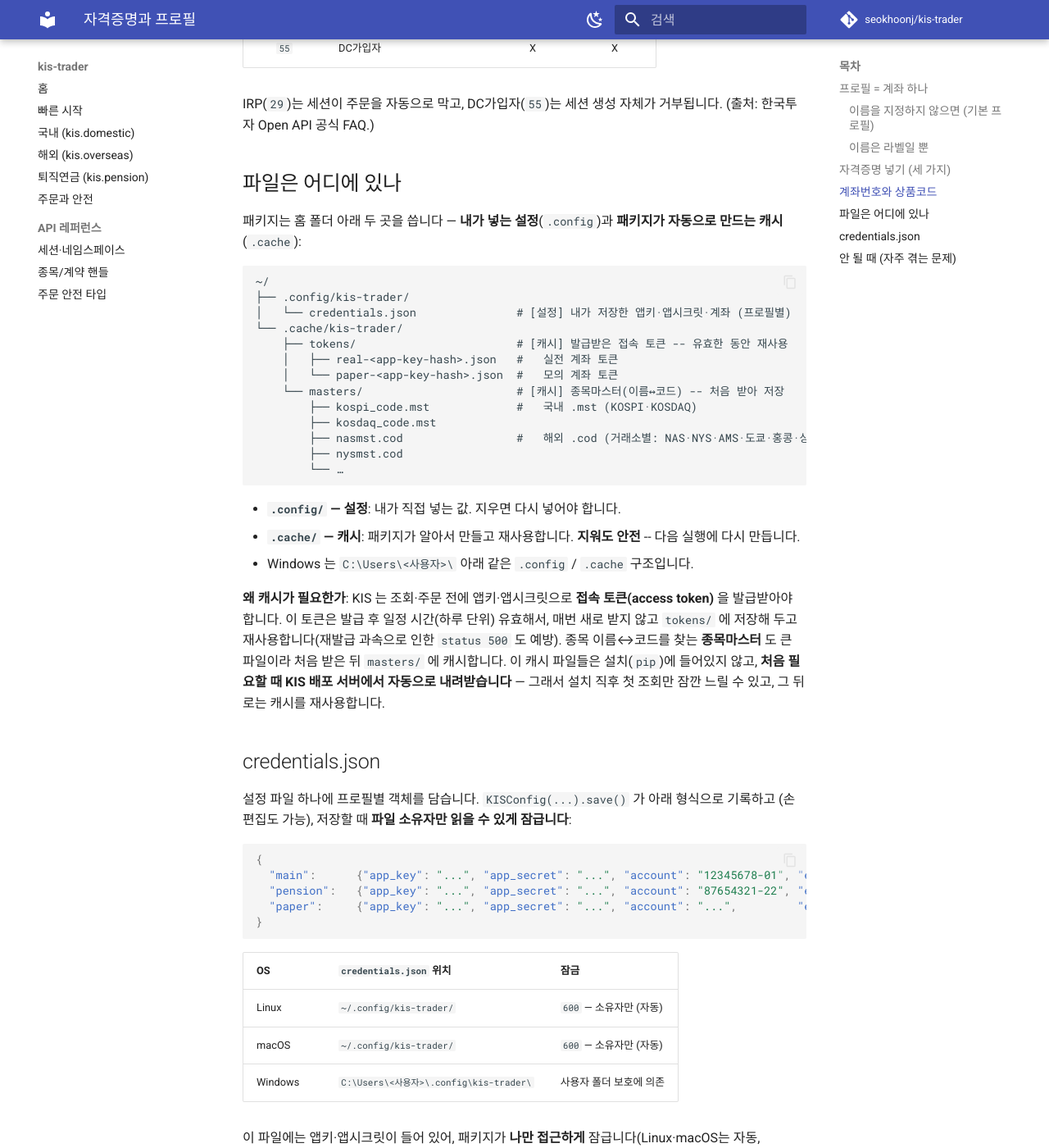
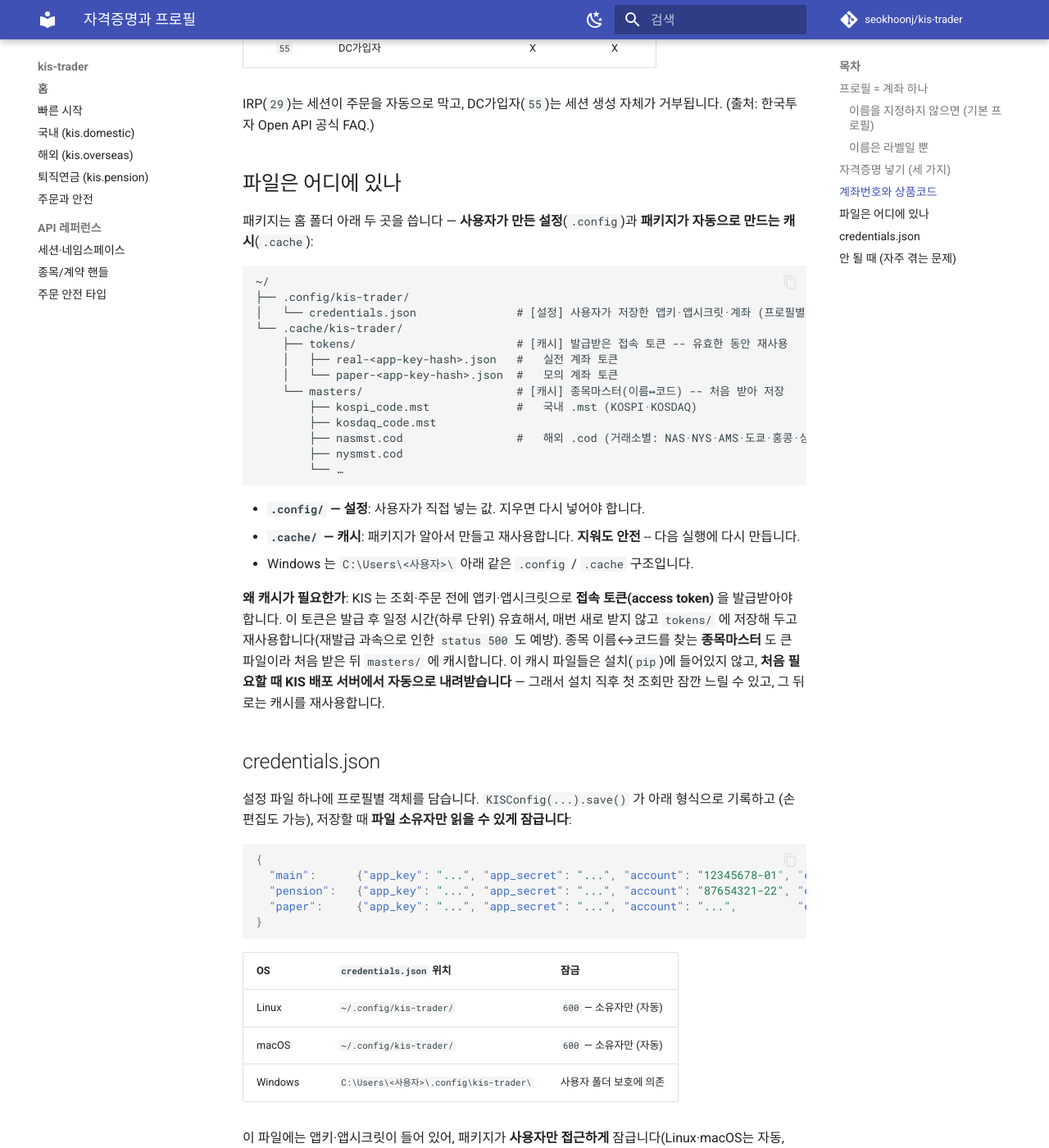
Before and after one commit to seokhoonj/kis-trader, an MkDocs documentation site: the page built from docs/configuration.md, in a window 1280 px wide and 1400 px high, scrolled down 3264 px. Shown: the whole window at 82% size. Built offline with MkDocs 1.6.1 and Material for MkDocs 9.7.7, drawn with Linux system fonts in a browser that asks for light colours; comment, search, counter and statistics services are not loaded; some of the changed text lies outside the part shown.

Commit message:
docs: refer to the reader as 사용자 instead of first person
Replace the first-person 내가/본인/나만 phrasing in the credentials chapter with
사용자 so the document reads impersonally throughout.

````diff
--- a/docs/configuration.md
+++ b/docs/configuration.md
@@ -62,7 +62,7 @@
 
 | 방법 | 언제 | 요약 |
 |---|---|---|
-| ① `KISConfig(...).save()` | **권장** | 정해진 위치에 안전 저장(나만 읽게 잠금·병합) |
+| ① `KISConfig(...).save()` | **권장** | 정해진 위치에 안전 저장(사용자만 읽게 잠금·병합) |
 | ② 환경변수 | CI·컨테이너 | `export KIS_APP_KEY=…`(명명 프로필은 `KIS_<이름대문자>_*`) |
 | ③ 직접 전달 | 일회성 | `KISClient(app_key=…, …)`(둘 다 직접 주면 파일 안 읽음) |
 
@@ -127,13 +127,13 @@
 
 ## 파일은 어디에 있나
 
-패키지는 홈 폴더 아래 두 곳을 씁니다 — **내가 넣는 설정**(`.config`)과 **패키지가 자동으로 만드는
+패키지는 홈 폴더 아래 두 곳을 씁니다 — **사용자가 만든 설정**(`.config`)과 **패키지가 자동으로 만드는
 캐시**(`.cache`):
 
 ```
 ~/
 ├── .config/kis-trader/
-│   └── credentials.json               # [설정] 내가 저장한 앱키·앱시크릿·계좌 (프로필별)
+│   └── credentials.json               # [설정] 사용자가 저장한 앱키·앱시크릿·계좌 (프로필별)
 └── .cache/kis-trader/
     ├── tokens/                        # [캐시] 발급받은 접속 토큰 -- 유효한 동안 재사용
     │   ├── real-<app-key-hash>.json   #   실전 계좌 토큰
@@ -146,7 +146,7 @@
         └── …
 ```
 
-- **`.config/` — 설정**: 내가 직접 넣는 값. 지우면 다시 넣어야 합니다.
+- **`.config/` — 설정**: 사용자가 직접 넣는 값. 지우면 다시 넣어야 합니다.
 - **`.cache/` — 캐시**: 패키지가 알아서 만들고 재사용합니다. **지워도 안전** -- 다음 실행에 다시 만듭니다.
 - Windows 는 `C:\Users\<사용자>\` 아래 같은 `.config` / `.cache` 구조입니다.
 
@@ -176,11 +176,11 @@
 | macOS | `~/.config/kis-trader/` | `600` — 소유자만 (자동) |
 | Windows | `C:\Users\<사용자>\.config\kis-trader\` | 사용자 폴더 보호에 의존 |
 
-이 파일에는 앱키·앱시크릿이 들어 있어, 패키지가 **나만 접근하게** 잠급니다(Linux·macOS는 자동, Windows는 폴더 보호에 의존 -- 아래).
+이 파일에는 앱키·앱시크릿이 들어 있어, 패키지가 **사용자만 접근하게** 잠급니다(Linux·macOS는 자동, Windows는 폴더 보호에 의존 -- 아래).
 
 - **파일 잠금** — Linux·macOS 는 `600` 권한(소유자만 읽기·쓰기)으로 잠급니다(`600` = 파이썬 `0o600`,
   터미널 `chmod 600` 과 같은 값). Windows 는 이 권한 비트가 없어 파일 자체엔 안 걸리는 대신,
-  `C:\Users\<나>` 폴더가 계정별로 분리돼 있어 다른 사용자가 못 봅니다.
+  `C:\Users\<사용자>` 폴더가 계정별로 분리돼 있어 다른 사용자가 못 봅니다.
 - **로그에 안 새기** — 키를 화면·로그·예외 메시지에 찍지 않습니다(`repr` 이 값을 가림).
 - **명령줄로 안 받기** — 앱키·앱시크릿은 플래그(`--app-key ...`)로 받지 않습니다. 셸 기록과 `ps` 에
   남기 때문입니다. 저장 파일이나 환경변수로만 주세요.
````
